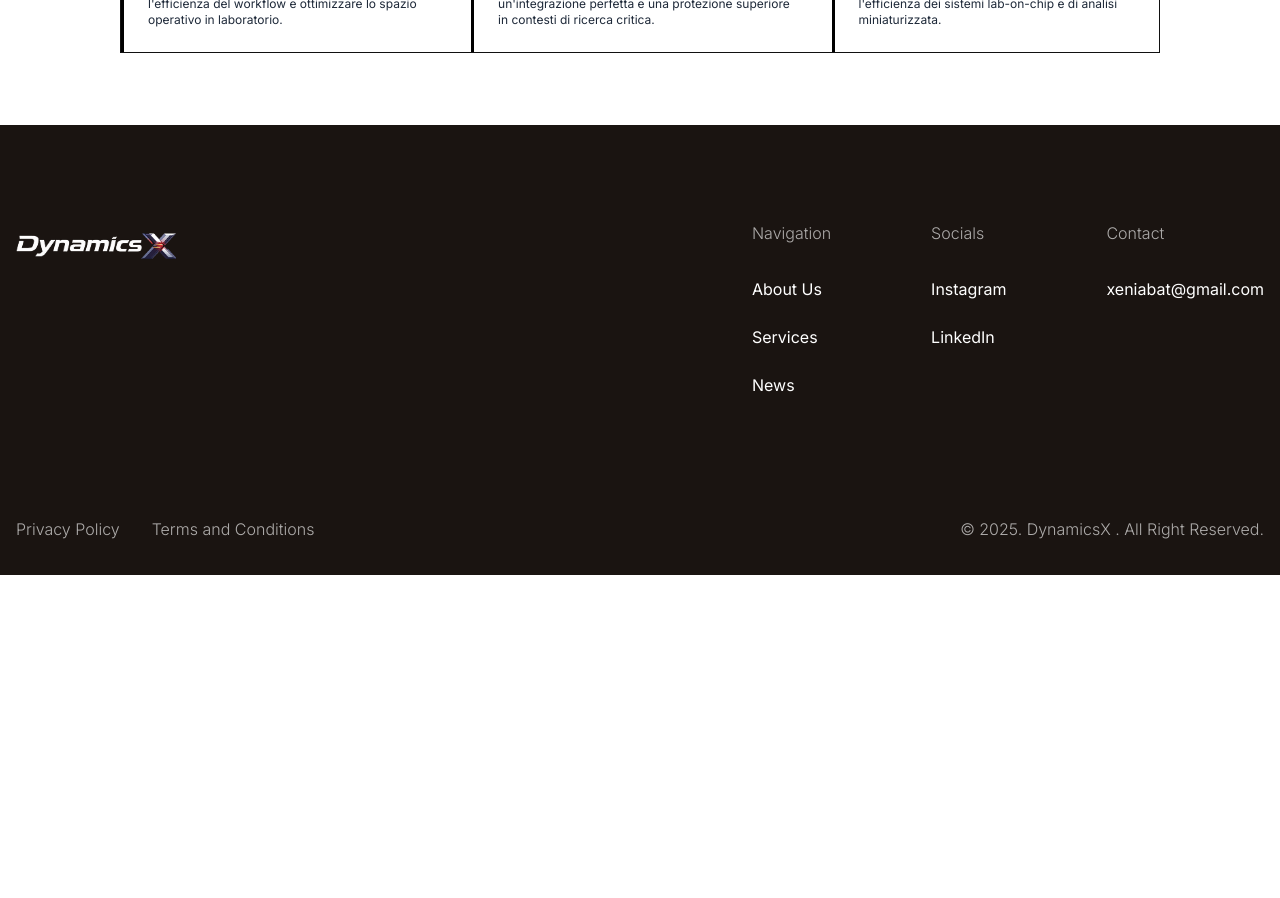
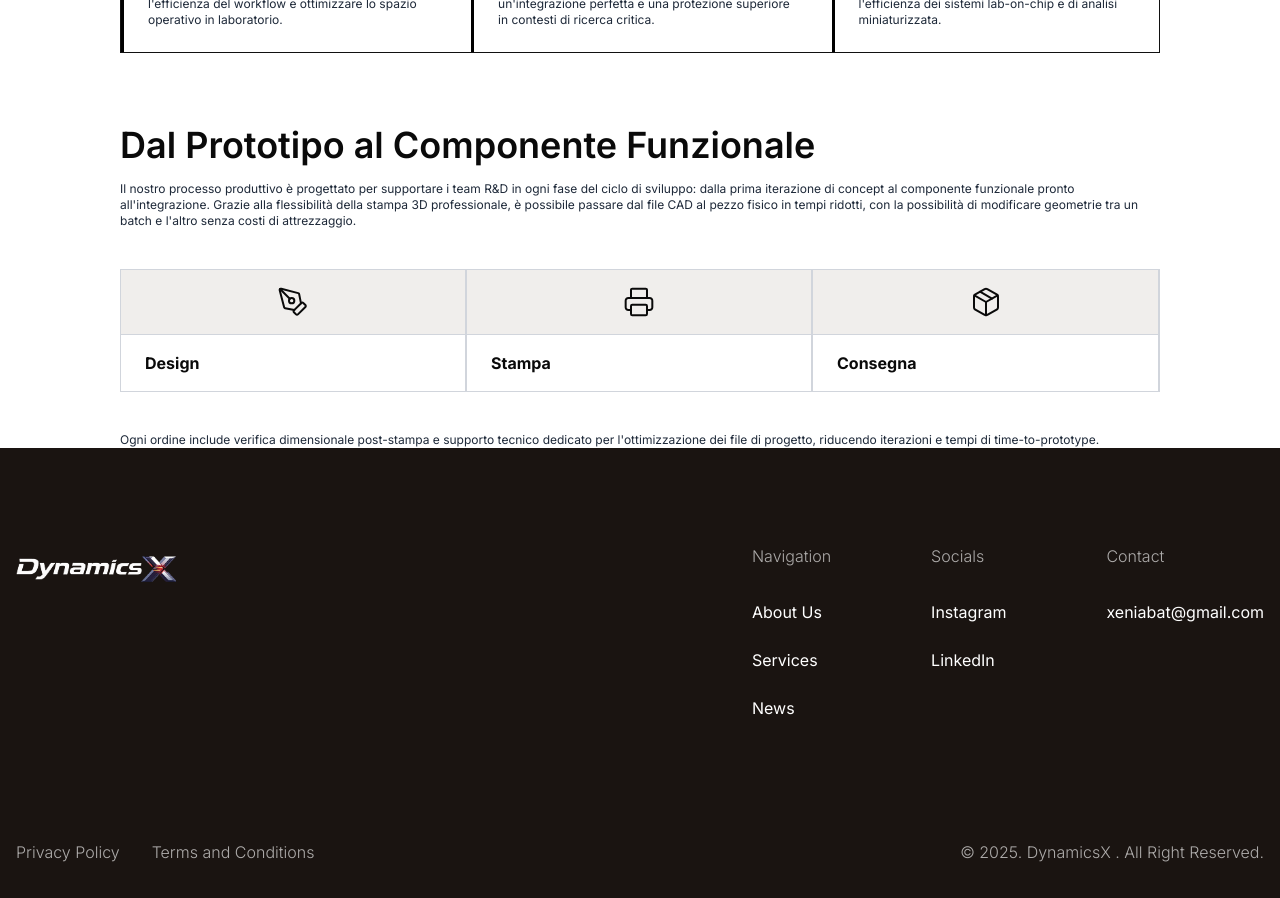
Before and after one commit to alimuzzaman-zamaddar/dynamic-x-project, a React (Vite) app: page /medicale-lab in a window 1280 px wide. Shown: the part 860-1758 px from the top of the page. Before the commit the page ends 1435 px from the top, so only its background shows below. Built offline with nearby package versions, Linux system fonts and the light colour scheme.

Commit message:
feat:complete the funzioable section

```diff
--- /dev/null
+++ b/src/components/PagesComponent/Medical/Funzionable.jsx
@@ -0,0 +1,43 @@
+import React from 'react'
+import Container from '../../../shared/Container'
+import { Consegna, Consenga, Pan, Printer } from '../../SvgContainer/SvgContainer'
+
+const Funzionable = () => {
+  return (
+    <section>
+      <Container>
+        <h2 className='lg:text-4xl text-2xl font-semibold text-[#0A0A0A]'>Dal Prototipo al Componente Funzionale</h2>
+        <p className='text-xs font-normal text-[#1E2939] pt-4'>Il nostro processo produttivo è progettato per supportare i team R&D in ogni fase del ciclo di sviluppo: dalla prima iterazione di concept al componente funzionale pronto all'integrazione. Grazie alla flessibilità della stampa 3D professionale, è possibile passare dal file CAD al pezzo fisico in tempi ridotti, con la possibilità di modificare geometrie tra un batch e l'altro senza costi di attrezzaggio.</p>
+        <div className="flex md:flex-row flex-col mt-10 border border-[#D1D5DC]">
+          <div className="w-full">
+            <div className="bg-[#F0EEEC] py-4 flex justify-center items-center border-r-2 border-[#D1D5DC]">
+              <Pan />
+            </div>
+            <div className="py-4 px-6 border-r-2 border-t border-[#D1D5DC]">
+              <h4 className='text-[#0A0A0A] text-base font-bold'>Design</h4>
+            </div>
+          </div>
+          <div className="w-full">
+            <div className="bg-[#F0EEEC] py-4 flex justify-center items-center border-r-2 border-[#D1D5DC]">
+              <Printer />
+            </div>
+            <div className="py-4 px-6 border-r-2 border-t border-[#D1D5DC]">
+              <h4 className='text-[#0A0A0A] text-base font-bold'>Stampa</h4>
+            </div>
+          </div>
+          <div className="w-full">
+            <div className="bg-[#F0EEEC] py-4 flex justify-center items-center border-r border-[#D1D5DC]">
+              <Consenga />
+            </div>
+            <div className="py-4 px-6 border-r border-t border-[#D1D5DC]">
+              <h4 className='text-[#0A0A0A] text-base font-bold'>Consegna</h4>
+            </div>
+          </div>
+        </div>
+        <p className='text-xs font-normal text-[#1E2939] pt-10'>Ogni ordine include verifica dimensionale post-stampa e supporto tecnico dedicato per l'ottimizzazione dei file di progetto, riducendo iterazioni e tempi di time-to-prototype.</p>
+      </Container>
+    </section>
+  )
+}
+
+export default Funzionable
--- a/src/components/SvgContainer/SvgContainer.jsx
+++ b/src/components/SvgContainer/SvgContainer.jsx
@@ -68,6 +68,35 @@ export const Car = () => {
       <path d="M20 10H24L28 15V19H20V10Z" stroke="#0A0A0A" stroke-width="1.5" stroke-linecap="round" stroke-linejoin="round" />
       <path d="M5.5 23C6.88071 23 8 21.8807 8 20.5C8 19.1193 6.88071 18 5.5 18C4.11929 18 3 19.1193 3 20.5C3 21.8807 4.11929 23 5.5 23Z" stroke="#0A0A0A" stroke-width="1.5" stroke-linecap="round" stroke-linejoin="round" />
       <path d="M25.5 23C26.8807 23 28 21.8807 28 20.5C28 19.1193 26.8807 18 25.5 18C24.1193 18 23 19.1193 23 20.5C23 21.8807 24.1193 23 25.5 23Z" stroke="#0A0A0A" stroke-width="1.5" stroke-linecap="round" stroke-linejoin="round" />
+    </svg>
+  );
+};
+export const Consenga = () => {
+  return (
+    <svg xmlns="http://www.w3.org/2000/svg" width="32" height="32" viewBox="0 0 32 32" fill="none">
+      <path d="M14.6629 28.963C15.0681 29.197 15.5278 29.3202 15.9957 29.3202C16.4637 29.3202 16.9234 29.197 17.3286 28.963L26.6586 23.6316C27.0635 23.3979 27.3997 23.0618 27.6337 22.6571C27.8676 22.2524 27.991 21.7932 27.9915 21.3258V10.6629C27.991 10.1954 27.8676 9.73629 27.6337 9.33157C27.3997 8.92685 27.0635 8.59077 26.6586 8.35704L17.3286 3.0256C16.9234 2.79163 16.4637 2.66846 15.9957 2.66846C15.5278 2.66846 15.0681 2.79163 14.6629 3.0256L5.33286 8.35704C4.92802 8.59077 4.59176 8.92685 4.35782 9.33157C4.12388 9.73629 4.00048 10.1954 4 10.6629V21.3258C4.00048 21.7932 4.12388 22.2524 4.35782 22.6571C4.59176 23.0618 4.92802 23.3979 5.33286 23.6316L14.6629 28.963Z" stroke="#0A0A0A" stroke-width="1.99929" stroke-linecap="round" stroke-linejoin="round" />
+      <path d="M15.9961 29.3229V15.9943" stroke="#0A0A0A" stroke-width="1.99929" stroke-linecap="round" stroke-linejoin="round" />
+      <path d="M4.38672 9.33008L15.9959 15.9944L27.6051 9.33008" stroke="#0A0A0A" stroke-width="1.99929" stroke-linecap="round" stroke-linejoin="round" />
+      <path d="M9.99609 5.69128L21.9918 12.5555" stroke="#0A0A0A" stroke-width="1.99929" stroke-linecap="round" stroke-linejoin="round" />
+    </svg>
+  );
+};
+export const Printer = () => {
+  return (
+    <svg xmlns="http://www.w3.org/2000/svg" width="32" height="32" viewBox="0 0 32 32" fill="none">
+      <path d="M7.9955 23.9915H5.32978C4.62279 23.9915 3.94475 23.7106 3.44483 23.2107C2.94491 22.7108 2.66406 22.0327 2.66406 21.3257V14.6614C2.66406 13.9545 2.94491 13.2764 3.44483 12.7765C3.94475 12.2766 4.62279 11.9957 5.32978 11.9957H26.6555C27.3625 11.9957 28.0406 12.2766 28.5405 12.7765C29.0404 13.2764 29.3213 13.9545 29.3213 14.6614V21.3257C29.3213 22.0327 29.0404 22.7108 28.5405 23.2107C28.0406 23.7106 27.3625 23.9915 26.6555 23.9915H23.9898" stroke="#0A0A0A" stroke-width="1.99929" stroke-linecap="round" stroke-linejoin="round" />
+      <path d="M7.99609 11.9958V3.99863C7.99609 3.64513 8.13652 3.30612 8.38648 3.05616C8.63644 2.8062 8.97546 2.66577 9.32895 2.66577H22.6576C23.011 2.66577 23.3501 2.8062 23.6 3.05616C23.85 3.30612 23.9904 3.64513 23.9904 3.99863V11.9958" stroke="#0A0A0A" stroke-width="1.99929" stroke-linecap="round" stroke-linejoin="round" />
+      <path d="M22.6576 18.66H9.32895C8.59284 18.66 7.99609 19.2568 7.99609 19.9929V27.9901C7.99609 28.7262 8.59284 29.3229 9.32895 29.3229H22.6576C23.3937 29.3229 23.9904 28.7262 23.9904 27.9901V19.9929C23.9904 19.2568 23.3937 18.66 22.6576 18.66Z" stroke="#0A0A0A" stroke-width="1.99929" stroke-linecap="round" stroke-linejoin="round" />
+    </svg>
+  );
+};
+export const Pan = () => {
+  return (
+    <svg xmlns="http://www.w3.org/2000/svg" width="32" height="32" viewBox="0 0 32 32" fill="none">
+      <path d="M20.9357 28.3806C20.6858 28.6304 20.3468 28.7708 19.9934 28.7708C19.6399 28.7708 19.301 28.6304 19.051 28.3806L16.9371 26.2667C16.6872 26.0167 16.5469 25.6777 16.5469 25.3243C16.5469 24.9709 16.6872 24.6319 16.9371 24.382L24.3825 16.9366C24.6324 16.6868 24.9714 16.5464 25.3248 16.5464C25.6782 16.5464 26.0172 16.6868 26.2671 16.9366L28.3811 19.0505C28.6309 19.3005 28.7713 19.6395 28.7713 19.9929C28.7713 20.3463 28.6309 20.6853 28.3811 20.9352L20.9357 28.3806Z" stroke="#0A0A0A" stroke-width="1.99929" stroke-linecap="round" stroke-linejoin="round" />
+      <path d="M23.9898 17.3272L22.1571 8.16516C22.1073 7.91589 21.9872 7.68607 21.811 7.50281C21.6349 7.31955 21.4099 7.19049 21.1628 7.13086L4.31015 2.7031C4.08814 2.64942 3.85605 2.6537 3.63616 2.71552C3.41627 2.77735 3.21596 2.89464 3.05445 3.05616C2.89293 3.21767 2.77564 3.41798 2.71381 3.63787C2.65199 3.85776 2.64771 4.08984 2.70139 4.31186L7.12915 21.1645C7.18878 21.4117 7.31784 21.6366 7.5011 21.8127C7.68436 21.9889 7.91418 22.109 8.16345 22.1589L17.3255 23.9915" stroke="#0A0A0A" stroke-width="1.99929" stroke-linecap="round" stroke-linejoin="round" />
+      <path d="M3.06641 3.06555L12.7776 12.7768" stroke="#0A0A0A" stroke-width="1.99929" stroke-linecap="round" stroke-linejoin="round" />
+      <path d="M14.6618 17.3272C16.134 17.3272 17.3275 16.1337 17.3275 14.6614C17.3275 13.1892 16.134 11.9957 14.6618 11.9957C13.1896 11.9957 11.9961 13.1892 11.9961 14.6614C11.9961 16.1337 13.1896 17.3272 14.6618 17.3272Z" stroke="#0A0A0A" stroke-width="1.99929" stroke-linecap="round" stroke-linejoin="round" />
     </svg>
   );
 };
--- a/src/pages/MedicaleLab.jsx
+++ b/src/pages/MedicaleLab.jsx
@@ -2,12 +2,14 @@ import React from 'react'
 import NewBanner from '../components/CommonComponents/NewBanner'
 import MedicaleBanner from "../assets/img/bg/medicalebanner.png"
 import Scientifica from '../components/PagesComponent/Medical/Scientifica'
+import Funzionable from '../components/PagesComponent/Medical/Funzionable'
 
 const MedicaleLab = () => {
   return (
     <>
       <NewBanner image={MedicaleBanner} title={"MEDICALE, LAB & BIOTECH"} />
       <Scientifica />
+      <Funzionable />
     </>
   )
 }
```
